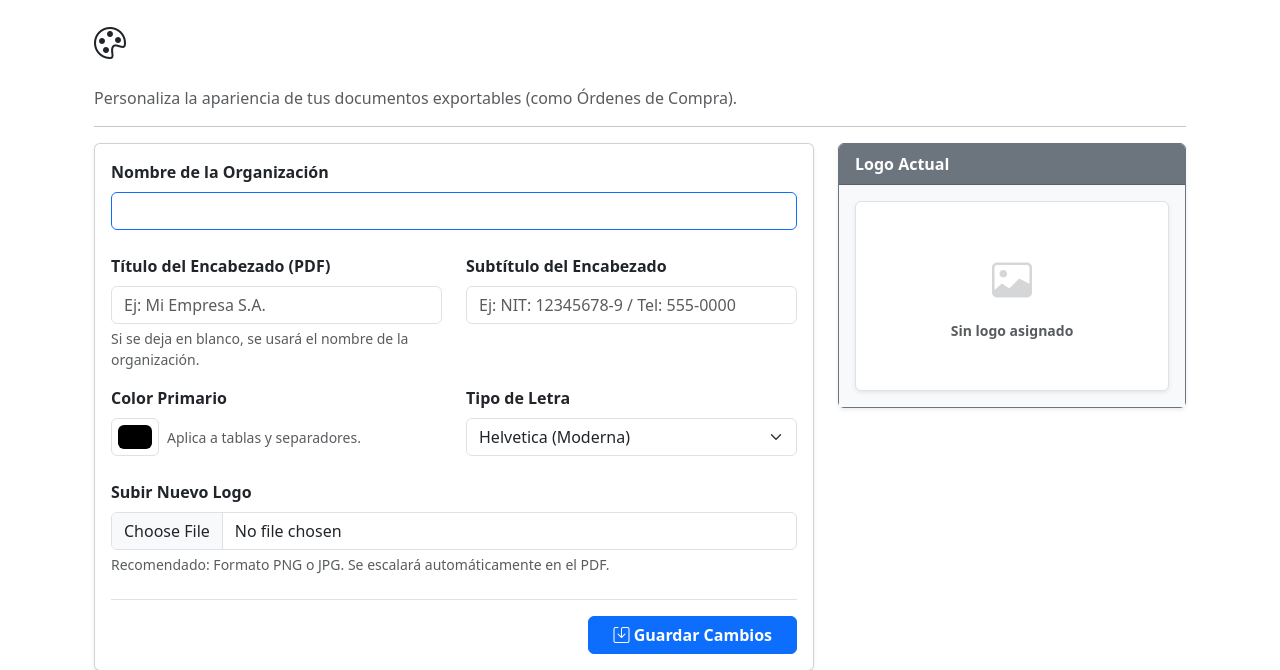
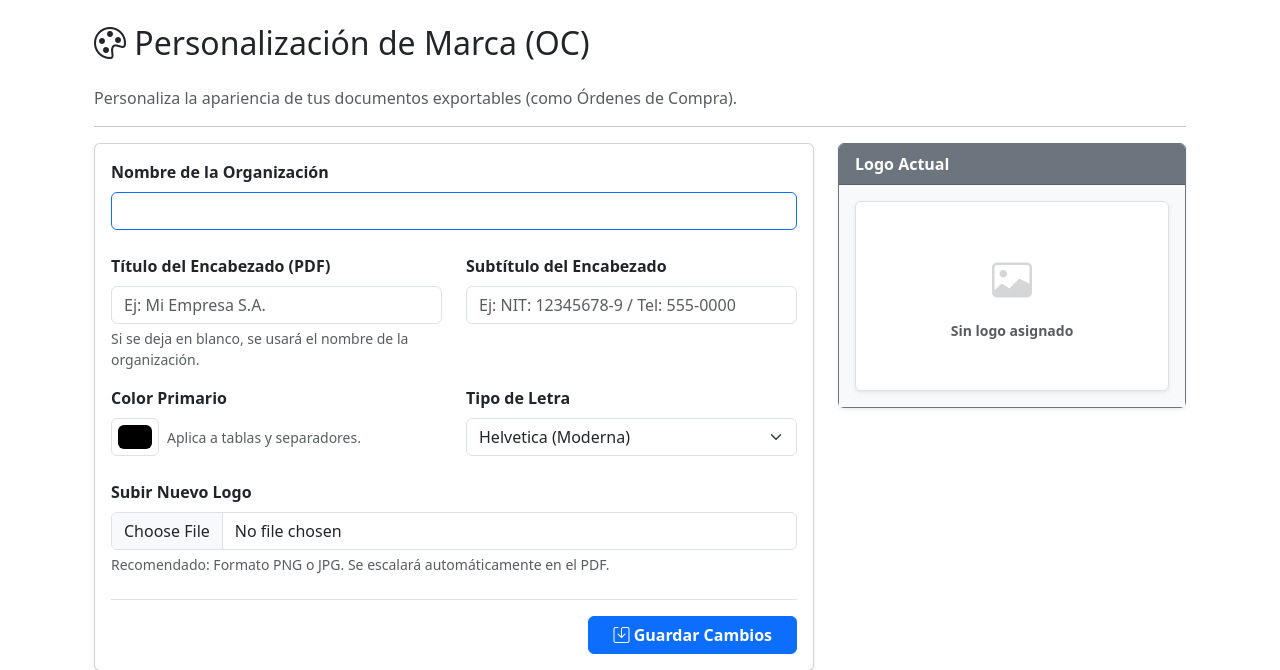
Before and after one commit to Raziraptor/Gestiondeinventario, a Python web app: template templates/plantilla_config.html in a window 1280 px wide. Shown: the part 56-726 px from the top of the page. Run offline with Jinja, Linux system fonts and the light colour scheme; the template is opened without the code that fills it, so the values that code supplies are empty.

Commit message:
Update plantilla_config.html

```diff
--- a/templates/plantilla_config.html
+++ b/templates/plantilla_config.html
@@ -5,7 +5,7 @@
 {% block content %}
 <div class="container mt-4">
     <div class="d-flex justify-content-between align-items-center mb-3">
-        <h2><i class="bi bi-palette"></i> {{ titulo }}</h2>
+        <h2><i class="bi bi-palette"></i> Personalización de Marca (OC)</h2>
     </div>
     <p class="text-muted">Personaliza la apariencia de tus documentos exportables (como Órdenes de Compra).</p>
     <hr>
```
